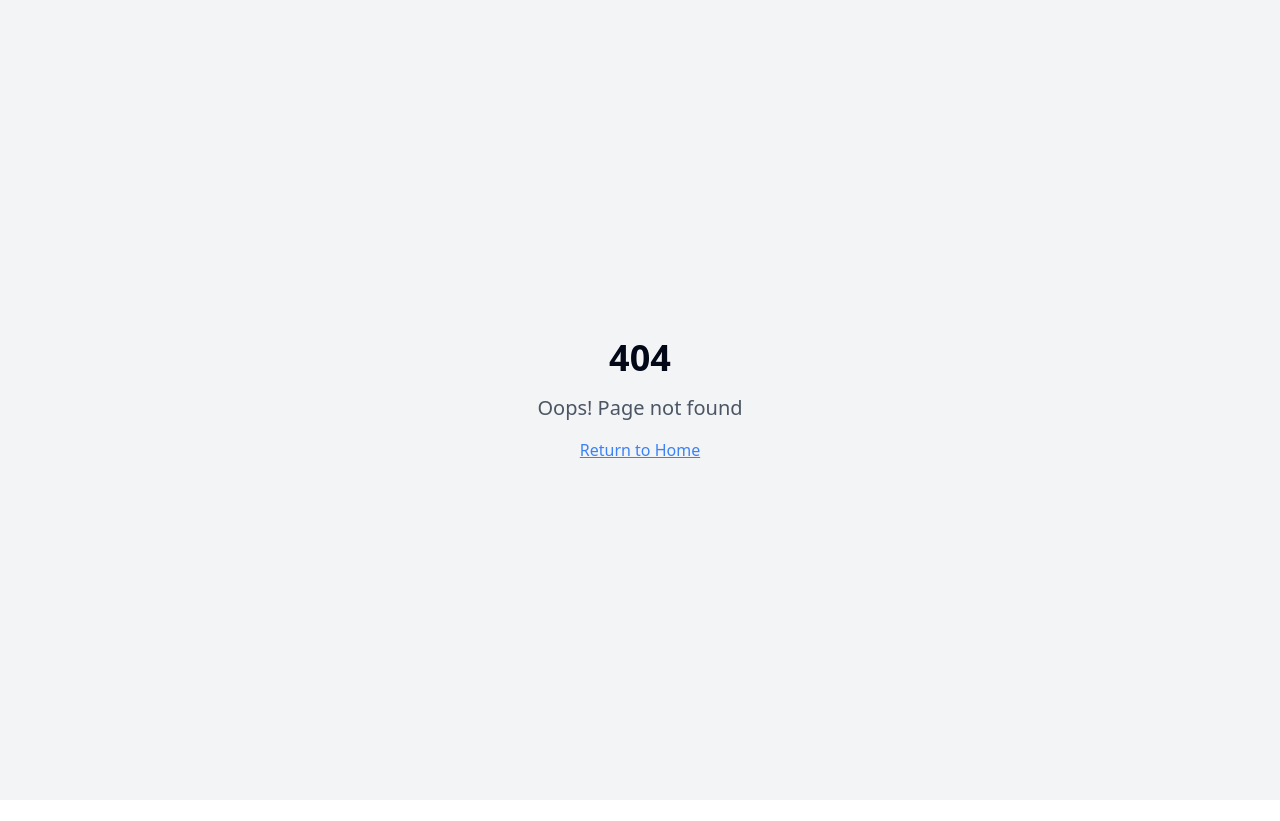
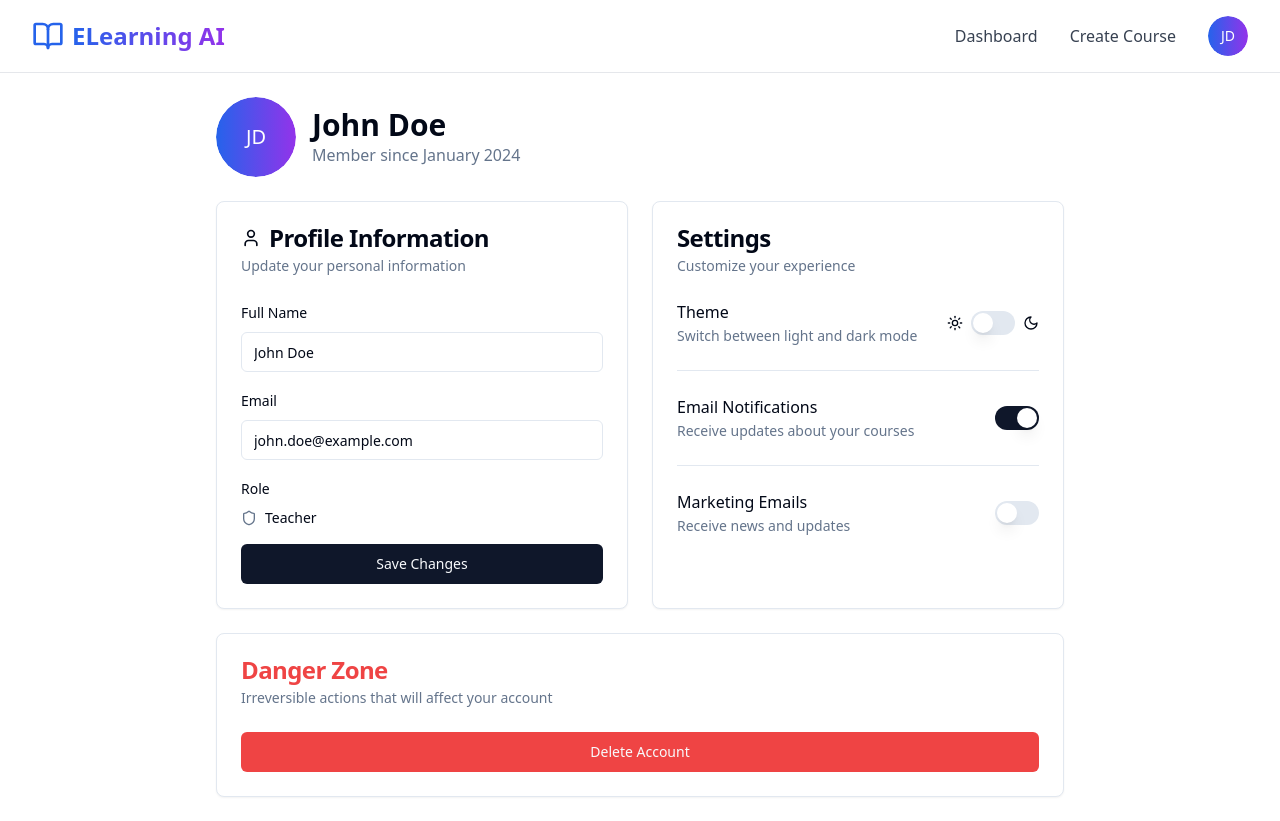
Before and after one commit to nmdung/ai-course-genesis, a React (Vite) app: page /profile in a window 1280 px wide. Before the commit this address had no page. Before the commit the page ends 800 px from the top, so only its background shows below. Built offline with nearby package versions, Linux system fonts and the light colour scheme.

Commit message:
Add theme toggle and profile page
Implement dark/light theme toggle in user profile and create a user profile detail page.

```diff
--- a/src/App.tsx
+++ b/src/App.tsx
@@ -4,6 +4,7 @@ import { Toaster as Sonner } from "@/components/ui/sonner";
 import { TooltipProvider } from "@/components/ui/tooltip";
 import { QueryClient, QueryClientProvider } from "@tanstack/react-query";
 import { BrowserRouter, Routes, Route } from "react-router-dom";
+import { ThemeProvider } from "@/contexts/ThemeContext";
 import Index from "./pages/Index";
 import Dashboard from "./pages/Dashboard";
 import Upload from "./pages/Upload";
@@ -11,6 +12,7 @@ import BaseKnowledge from "./pages/BaseKnowledge";
 import Course from "./pages/Course";
 import Quiz from "./pages/Quiz";
 import Auth from "./pages/Auth";
+import Profile from "./pages/Profile";
 import NotFound from "./pages/NotFound";
 import CourseGeneration from "./pages/CourseGeneration";
 
@@ -18,6 +20,7 @@ const queryClient = new QueryClient();
 
 const App = () => (
   <QueryClientProvider client={queryClient}>
+    <ThemeProvider>
       <TooltipProvider>
         <Toaster />
         <Sonner />
@@ -29,12 +32,14 @@ const App = () => (
             <Route path="/upload" element={<Upload />} />
             <Route path="/course-generation" element={<CourseGeneration />} />
             <Route path="/base-knowledge" element={<BaseKnowledge />} />
+            <Route path="/profile" element={<Profile />} />
             <Route path="/course/:id" element={<Course />} />
             <Route path="/quiz/:id" element={<Quiz />} />
             <Route path="*" element={<NotFound />} />
           </Routes>
         </BrowserRouter>
       </TooltipProvider>
+    </ThemeProvider>
   </QueryClientProvider>
 );
 
--- a/src/components/Navbar.tsx
+++ b/src/components/Navbar.tsx
@@ -1,6 +1,5 @@
-
 import { Button } from "@/components/ui/button";
-import { BookOpen, Menu, X, LogIn, User, LogOut, Database, Info } from "lucide-react";
+import { BookOpen, Menu, X, LogIn, User, LogOut, Database, Info, Moon, Sun } from "lucide-react";
 import { Link } from "react-router-dom";
 import { useState } from "react";
 import {
@@ -12,9 +11,13 @@ import {
   DropdownMenuTrigger,
 } from "@/components/ui/dropdown-menu";
 import { Avatar, AvatarFallback, AvatarImage } from "@/components/ui/avatar";
+import { Switch } from "@/components/ui/switch";
+import { useTheme } from "@/contexts/ThemeContext";
 
 const Navbar = () => {
   const [isMenuOpen, setIsMenuOpen] = useState(false);
+  const { theme, toggleTheme } = useTheme();
+
   // TODO: Replace with actual auth state
   const isAuthenticated = true; // Changed to true for demo
   const userRole: "student" | "teacher" = "teacher"; // Default to teacher
@@ -41,7 +44,7 @@ const Navbar = () => {
   };
 
   return (
-    <nav className="bg-white/80 backdrop-blur-md border-b border-gray-200 sticky top-0 z-50">
+    <nav className="bg-white/80 dark:bg-gray-900/80 backdrop-blur-md border-b border-gray-200 dark:border-gray-800 sticky top-0 z-50">
       <div className="max-w-7xl mx-auto px-4 sm:px-6 lg:px-8">
         <div className="flex justify-between items-center py-4">
           {/* Logo */}
@@ -56,11 +59,11 @@ const Navbar = () => {
           <div className="hidden md:flex items-center space-x-8">
             {isAuthenticated ? (
               <>
-                <Link to="/dashboard" className="text-gray-700 hover:text-blue-600 transition-colors">
+                <Link to="/dashboard" className="text-gray-700 dark:text-gray-300 hover:text-blue-600 dark:hover:text-blue-400 transition-colors">
                   Dashboard
                 </Link>
                 {userRole === "teacher" && (
-                  <Link to="/upload" className="text-gray-700 hover:text-blue-600 transition-colors">
+                  <Link to="/upload" className="text-gray-700 dark:text-gray-300 hover:text-blue-600 dark:hover:text-blue-400 transition-colors">
                     Create Course
                   </Link>
                 )}
@@ -102,6 +105,27 @@ const Navbar = () => {
                       </DropdownMenuItem>
                     )}
                     <DropdownMenuSeparator />
+
+                    {/* Theme Toggle */}
+                    <DropdownMenuItem className="cursor-pointer" onClick={(e) => e.preventDefault()}>
+                      <div className="flex items-center justify-between w-full">
+                        <div className="flex items-center">
+                          {theme === 'light' ? (
+                            <Sun className="mr-2 h-4 w-4" />
+                          ) : (
+                            <Moon className="mr-2 h-4 w-4" />
+                          )}
+                          <span>Theme</span>
+                        </div>
+                        <Switch
+                          checked={theme === 'dark'}
+                          onCheckedChange={toggleTheme}
+                          size="sm"
+                        />
+                      </div>
+                    </DropdownMenuItem>
+
+                    <DropdownMenuSeparator />
                     <DropdownMenuItem className="cursor-pointer">
                       <Info className="mr-2 h-4 w-4" />
                       <span>App Version 1.0.0</span>
@@ -116,11 +140,11 @@ const Navbar = () => {
               </>
             ) : (
               <>
-                <Link to="/dashboard" className="text-gray-700 hover:text-blue-600 transition-colors">
+                <Link to="/dashboard" className="text-gray-700 dark:text-gray-300 hover:text-blue-600 dark:hover:text-blue-400 transition-colors">
                   Browse Courses
                 </Link>
                 <Button asChild variant="ghost" size="sm">
-                  <Link to="/auth" className="text-gray-700 hover:text-blue-600">
+                  <Link to="/auth" className="text-gray-700 dark:text-gray-300 hover:text-blue-600 dark:hover:text-blue-400">
                     <LogIn className="h-4 w-4 mr-2" />
                     Sign In
                   </Link>
@@ -146,7 +170,7 @@ const Navbar = () => {
 
         {/* Mobile Navigation */}
         {isMenuOpen && (
-          <div className="md:hidden py-4 border-t border-gray-200">
+          <div className="md:hidden py-4 border-t border-gray-200 dark:border-gray-800">
             <div className="flex flex-col space-y-4">
               {isAuthenticated ? (
                 <>
@@ -160,13 +184,13 @@ const Navbar = () => {
                     </Avatar>
                     <div>
                       <p className="text-sm font-medium">{user.name}</p>
-                      <p className="text-xs text-gray-500">{user.email}</p>
+                      <p className="text-xs text-gray-500 dark:text-gray-400">{user.email}</p>
                     </div>
                   </div>
 
                   <Link
                     to="/dashboard"
-                    className="text-gray-700 hover:text-blue-600 transition-colors px-2 py-1"
+                    className="text-gray-700 dark:text-gray-300 hover:text-blue-600 dark:hover:text-blue-400 transition-colors px-2 py-1"
                     onClick={() => setIsMenuOpen(false)}
                   >
                     Dashboard
@@ -174,7 +198,7 @@ const Navbar = () => {
                   {userRole === "teacher" && (
                     <Link
                       to="/upload"
-                      className="text-gray-700 hover:text-blue-600 transition-colors px-2 py-1"
+                      className="text-gray-700 dark:text-gray-300 hover:text-blue-600 dark:hover:text-blue-400 transition-colors px-2 py-1"
                       onClick={() => setIsMenuOpen(false)}
                     >
                       Create Course
@@ -183,7 +207,7 @@ const Navbar = () => {
 
                   <Link
                     to="/profile"
-                    className="text-gray-700 hover:text-blue-600 transition-colors px-2 py-1 flex items-center"
+                    className="text-gray-700 dark:text-gray-300 hover:text-blue-600 dark:hover:text-blue-400 transition-colors px-2 py-1 flex items-center"
                     onClick={() => setIsMenuOpen(false)}
                   >
                     <User className="h-4 w-4 mr-2" />
@@ -193,7 +217,7 @@ const Navbar = () => {
                   {userRole === "teacher" && (
                     <Link
                       to="/base-knowledge"
-                      className="text-gray-700 hover:text-blue-600 transition-colors px-2 py-1 flex items-center"
+                      className="text-gray-700 dark:text-gray-300 hover:text-blue-600 dark:hover:text-blue-400 transition-colors px-2 py-1 flex items-center"
                       onClick={() => setIsMenuOpen(false)}
                     >
                       <Database className="h-4 w-4 mr-2" />
@@ -201,7 +225,24 @@ const Navbar = () => {
                     </Link>
                   )}
 
-                  <div className="text-gray-500 px-2 py-1 text-sm flex items-center">
+                  {/* Mobile Theme Toggle */}
+                  <div className="flex items-center justify-between px-2 py-1">
+                    <div className="flex items-center text-gray-700 dark:text-gray-300">
+                      {theme === 'light' ? (
+                        <Sun className="h-4 w-4 mr-2" />
+                      ) : (
+                        <Moon className="h-4 w-4 mr-2" />
+                      )}
+                      Theme
+                    </div>
+                    <Switch
+                      checked={theme === 'dark'}
+                      onCheckedChange={toggleTheme}
+                      size="sm"
+                    />
+                  </div>
+
+                  <div className="text-gray-500 dark:text-gray-400 px-2 py-1 text-sm flex items-center">
                     <Info className="h-4 w-4 mr-2" />
                     App Version 1.0.0
                   </div>
@@ -219,7 +260,7 @@ const Navbar = () => {
                 <>
                   <Link
                     to="/dashboard"
-                    className="text-gray-700 hover:text-blue-600 transition-colors px-2 py-1"
+                    className="text-gray-700 dark:text-gray-300 hover:text-blue-600 dark:hover:text-blue-400 transition-colors px-2 py-1"
                     onClick={() => setIsMenuOpen(false)}
                   >
                     Browse Courses
--- /dev/null
+++ b/src/contexts/ThemeContext.tsx
@@ -0,0 +1,46 @@
+
+import React, { createContext, useContext, useEffect, useState } from 'react';
+
+type Theme = 'light' | 'dark';
+
+interface ThemeContextType {
+  theme: Theme;
+  toggleTheme: () => void;
+}
+
+const ThemeContext = createContext<ThemeContextType | undefined>(undefined);
+
+export const useTheme = () => {
+  const context = useContext(ThemeContext);
+  if (!context) {
+    throw new Error('useTheme must be used within a ThemeProvider');
+  }
+  return context;
+};
+
+export const ThemeProvider: React.FC<{ children: React.ReactNode }> = ({ children }) => {
+  const [theme, setTheme] = useState<Theme>(() => {
+    const savedTheme = localStorage.getItem('theme') as Theme;
+    return savedTheme || 'light';
+  });
+
+  useEffect(() => {
+    localStorage.setItem('theme', theme);
+
+    if (theme === 'dark') {
+      document.documentElement.classList.add('dark');
+    } else {
+      document.documentElement.classList.remove('dark');
+    }
+  }, [theme]);
+
+  const toggleTheme = () => {
+    setTheme(prev => prev === 'light' ? 'dark' : 'light');
+  };
+
+  return (
+    <ThemeContext.Provider value={{ theme, toggleTheme }}>
+      {children}
+    </ThemeContext.Provider>
+  );
+};
--- /dev/null
+++ b/src/pages/Profile.tsx
@@ -0,0 +1,159 @@
+
+import { Button } from "@/components/ui/button";
+import { Card, CardContent, CardDescription, CardHeader, CardTitle } from "@/components/ui/card";
+import { Input } from "@/components/ui/input";
+import { Label } from "@/components/ui/label";
+import { Separator } from "@/components/ui/separator";
+import { Switch } from "@/components/ui/switch";
+import { Avatar, AvatarFallback, AvatarImage } from "@/components/ui/avatar";
+import { User, Mail, Shield, Moon, Sun } from "lucide-react";
+import { useTheme } from "@/contexts/ThemeContext";
+import Navbar from "@/components/Navbar";
+
+const Profile = () => {
+  const { theme, toggleTheme } = useTheme();
+
+  // Mock user data - replace with actual user data from auth context
+  const user = {
+    name: "John Doe",
+    email: "john.doe@example.com",
+    role: "teacher",
+    avatar: null,
+    joinDate: "January 2024"
+  };
+
+  const getUserInitials = (name: string) => {
+    return name
+      .split(' ')
+      .map(word => word[0])
+      .join('')
+      .toUpperCase()
+      .slice(0, 2);
+  };
+
+  return (
+    <div className="min-h-screen bg-background">
+      <Navbar />
+
+      <div className="max-w-4xl mx-auto p-6 space-y-6">
+        <div className="flex items-center space-x-4">
+          <Avatar className="h-20 w-20">
+            <AvatarImage src={user.avatar || undefined} alt={user.name} />
+            <AvatarFallback className="bg-gradient-to-r from-blue-600 to-purple-600 text-white text-xl">
+              {getUserInitials(user.name)}
+            </AvatarFallback>
+          </Avatar>
+          <div>
+            <h1 className="text-3xl font-bold text-foreground">{user.name}</h1>
+            <p className="text-muted-foreground">Member since {user.joinDate}</p>
+          </div>
+        </div>
+
+        <div className="grid gap-6 md:grid-cols-2">
+          {/* Profile Information */}
+          <Card>
+            <CardHeader>
+              <CardTitle className="flex items-center gap-2">
+                <User className="h-5 w-5" />
+                Profile Information
+              </CardTitle>
+              <CardDescription>
+                Update your personal information
+              </CardDescription>
+            </CardHeader>
+            <CardContent className="space-y-4">
+              <div className="space-y-2">
+                <Label htmlFor="name">Full Name</Label>
+                <Input id="name" defaultValue={user.name} />
+              </div>
+              <div className="space-y-2">
+                <Label htmlFor="email">Email</Label>
+                <Input id="email" type="email" defaultValue={user.email} />
+              </div>
+              <div className="space-y-2">
+                <Label htmlFor="role">Role</Label>
+                <div className="flex items-center space-x-2">
+                  <Shield className="h-4 w-4 text-muted-foreground" />
+                  <span className="text-sm capitalize">{user.role}</span>
+                </div>
+              </div>
+              <Button className="w-full">Save Changes</Button>
+            </CardContent>
+          </Card>
+
+          {/* Settings */}
+          <Card>
+            <CardHeader>
+              <CardTitle>Settings</CardTitle>
+              <CardDescription>
+                Customize your experience
+              </CardDescription>
+            </CardHeader>
+            <CardContent className="space-y-6">
+              {/* Theme Toggle */}
+              <div className="flex items-center justify-between">
+                <div className="space-y-0.5">
+                  <Label className="text-base">Theme</Label>
+                  <div className="text-sm text-muted-foreground">
+                    Switch between light and dark mode
+                  </div>
+                </div>
+                <div className="flex items-center space-x-2">
+                  <Sun className="h-4 w-4" />
+                  <Switch
+                    checked={theme === 'dark'}
+                    onCheckedChange={toggleTheme}
+                  />
+                  <Moon className="h-4 w-4" />
+                </div>
+              </div>
+
+              <Separator />
+
+              {/* Notifications */}
+              <div className="flex items-center justify-between">
+                <div className="space-y-0.5">
+                  <Label className="text-base">Email Notifications</Label>
+                  <div className="text-sm text-muted-foreground">
+                    Receive updates about your courses
+                  </div>
+                </div>
+                <Switch defaultChecked />
+              </div>
+
+              <Separator />
+
+              {/* Marketing */}
+              <div className="flex items-center justify-between">
+                <div className="space-y-0.5">
+                  <Label className="text-base">Marketing Emails</Label>
+                  <div className="text-sm text-muted-foreground">
+                    Receive news and updates
+                  </div>
+                </div>
+                <Switch />
+              </div>
+            </CardContent>
+          </Card>
+        </div>
+
+        {/* Account Actions */}
+        <Card>
+          <CardHeader>
+            <CardTitle className="text-destructive">Danger Zone</CardTitle>
+            <CardDescription>
+              Irreversible actions that will affect your account
+            </CardDescription>
+          </CardHeader>
+          <CardContent>
+            <Button variant="destructive" className="w-full">
+              Delete Account
+            </Button>
+          </CardContent>
+        </Card>
+      </div>
+    </div>
+  );
+};
+
+export default Profile;
```
Lines whose indentation alone changed are shown as unchanged.
